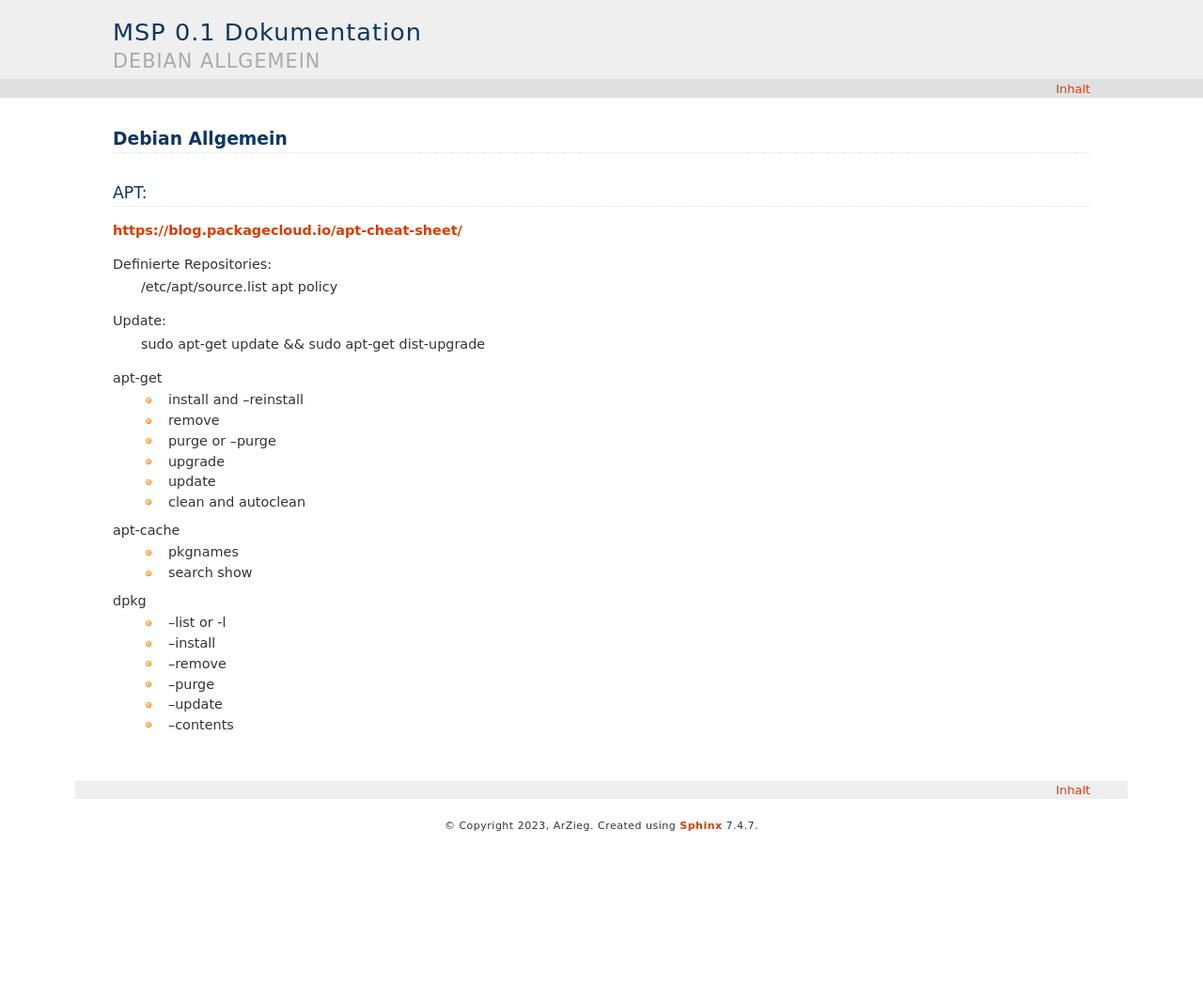
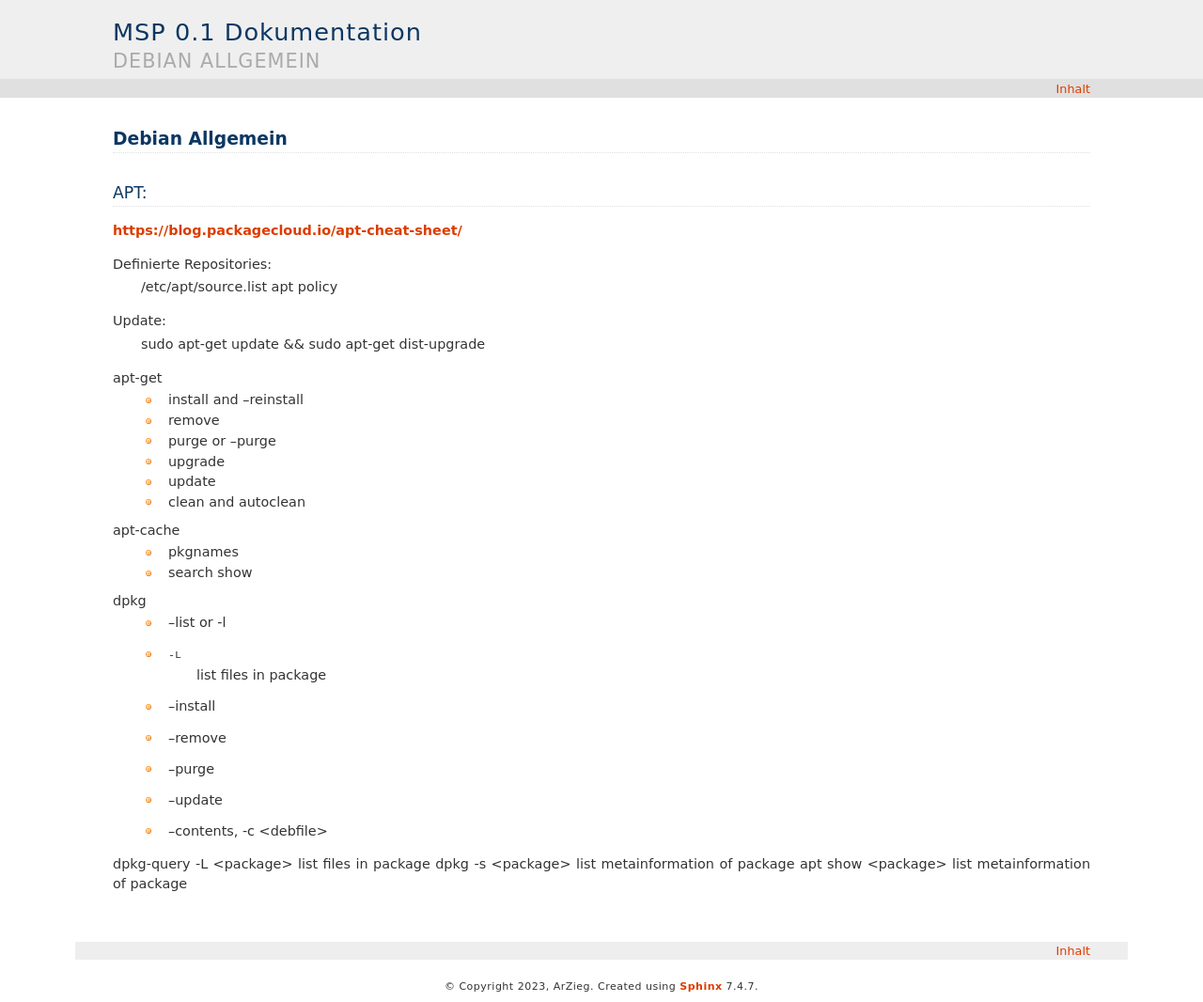
Before and after one commit to arzieg/mspdoc, a Sphinx documentation site: the page built from docsrc/source/linux/debian.rst, in a window 1280 px wide. Shown: the whole page at 94% size. Built offline with Sphinx 7.4.7, drawn with Linux system fonts in a browser that asks for light colours; before the commit the page ends 900 px from its top, so only the background shows below that.

Commit message:
Update doc

```diff
--- a/docsrc/source/linux/debian.rst
+++ b/docsrc/source/linux/debian.rst
@@ -31,8 +31,13 @@ apt-cache
 
 dpkg
     * --list or -l
+    * -L                    list files in package
     * --install
     * --remove
     * --purge
     * --update
-    * --contents
+    * --contents, -c <debfile>
+
+dpkg-query -L <package>   list files in package
+dpkg -s <package>         list metainformation of package
+apt show <package>        list metainformation of package
```
